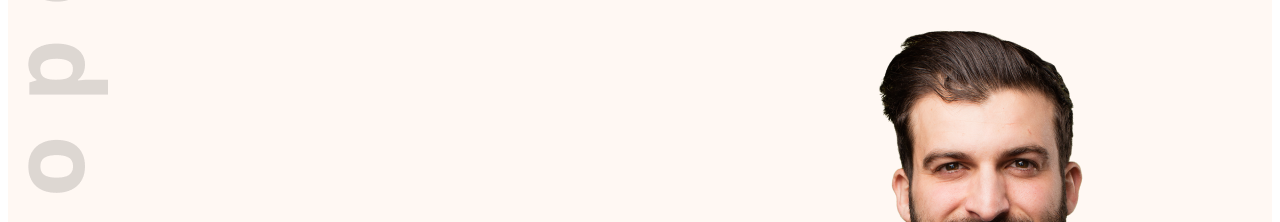
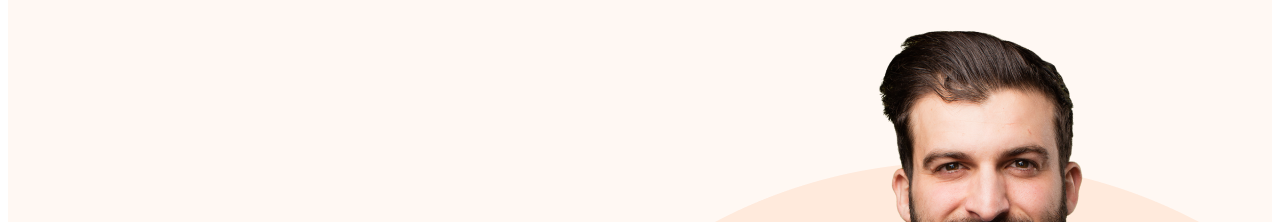
Before and after one commit to quamrul0411/web-developer-portfolio, a plain HTML site: page index.html in a window 1280 px wide. Shown: the part 185-407 px from the top of the page. Drawn offline with nearby package versions, Linux system fonts and the light colour scheme.

Commit message:
background image added

```diff
--- a/styles/portfolio.css
+++ b/styles/portfolio.css
@@ -75,6 +75,8 @@ nav a {
     background-position: bottom;
     background-image: url('../images/developer.png');
     background-position: left;
+    background-image: url('../images/header_bg.png');
+    background-position: bottom right;
 }
 
 .banner-content {
```
